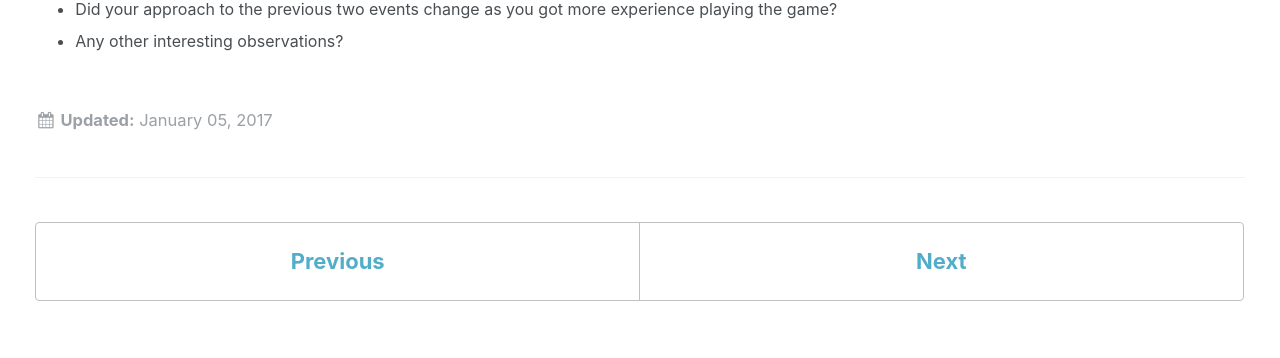
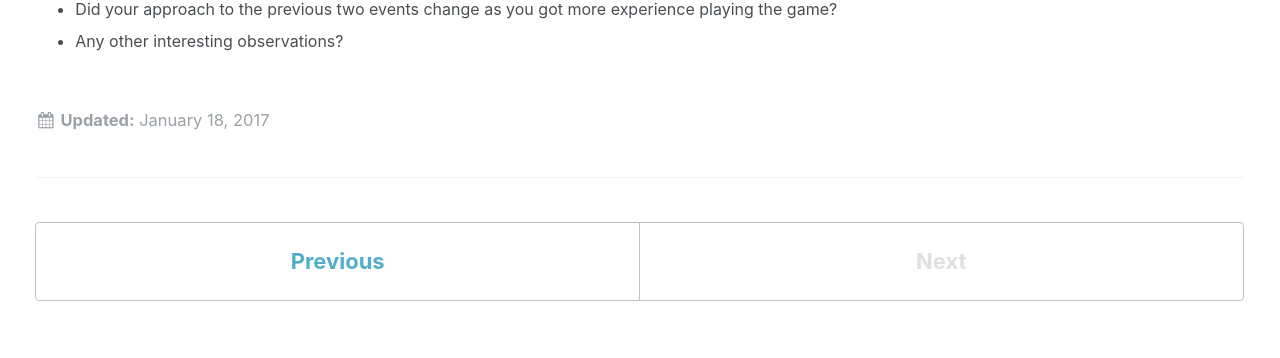
Before and after one commit to sd17spring/sd17spring.github.io, a Jekyll site: the page built from _assignments/setup-your-environment.md, in a window 1280 px wide and 900 px high, scrolled down 6848 px. Shown: the part 377-735 px from the top of the window. Built offline with Jekyll 4.4.1, drawn with Linux system fonts in a browser that asks for light colours.

Commit message:
setup: update the date

```diff
--- a/_assignments/setup-your-environment.md
+++ b/_assignments/setup-your-environment.md
@@ -1,5 +1,5 @@
 ---
-date: '2017-01-05T08:45:51'
+date: '2017-01-18'
 description: ''
 title: Get Set
 due_date: '2017-01-23'
```
